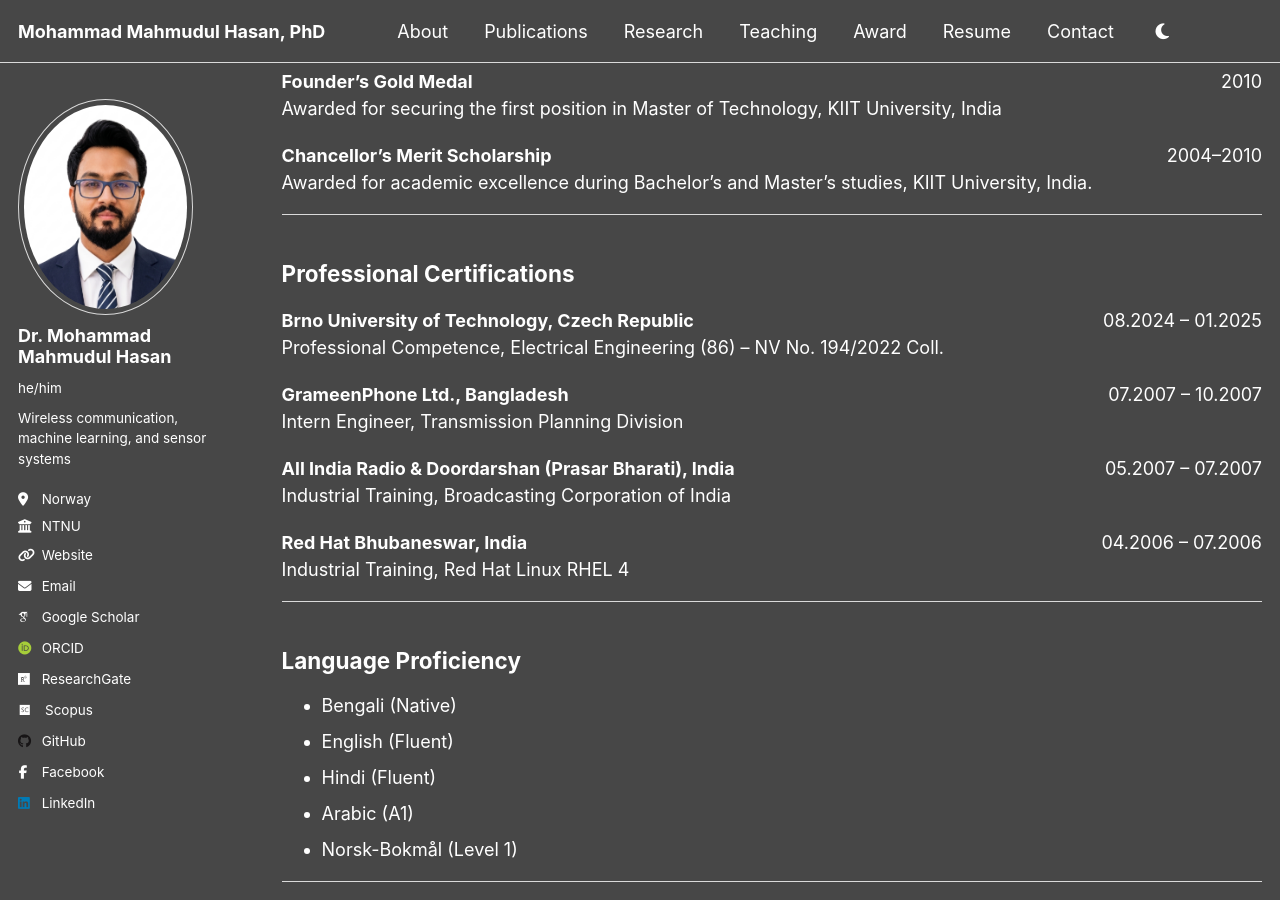
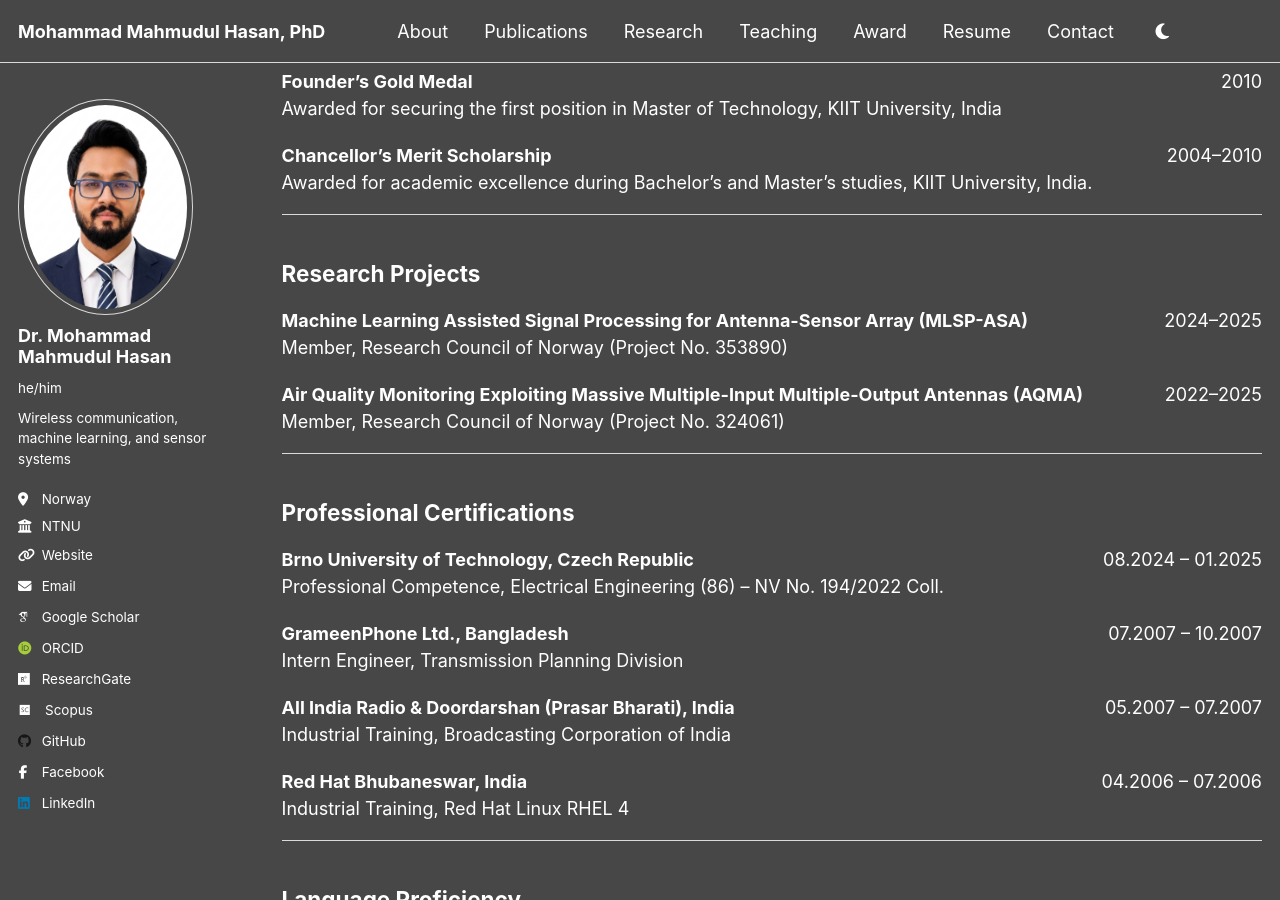
Before and after one commit to dearmahmud/dearmahmud.github.io, a Jekyll site: the page built from _pages/cv.md, in a window 1280 px wide and 900 px high, scrolled down 3268 px. Built offline with Jekyll 4.4.1, drawn with Linux system fonts in a browser that asks for light colours; some web fonts are replaced.

Commit message:
Update cv.md

```diff
--- a/_pages/cv.md
+++ b/_pages/cv.md
@@ -330,6 +330,25 @@ redirect_from:
 </div>
 ---
 
+## Research Projects
+
+<div style="margin-top: 20px; display: flex; justify-content: space-between;">
+  <span><strong>Machine Learning Assisted Signal Processing for Antenna-Sensor Array (MLSP-ASA)</strong></span>
+  <span>2024–2025</span>
+</div>
+<div>
+  Member, Research Council of Norway (Project No. 353890)
+</div>
+
+<div style="margin-top: 20px; display: flex; justify-content: space-between;">
+  <span><strong>Air Quality Monitoring Exploiting Massive Multiple-Input Multiple-Output Antennas (AQMA)</strong></span>
+  <span>2022–2025</span>
+</div>
+<div>
+  Member, Research Council of Norway (Project No. 324061)
+</div>
+
+---
 
 ## Professional Certifications
 
```
